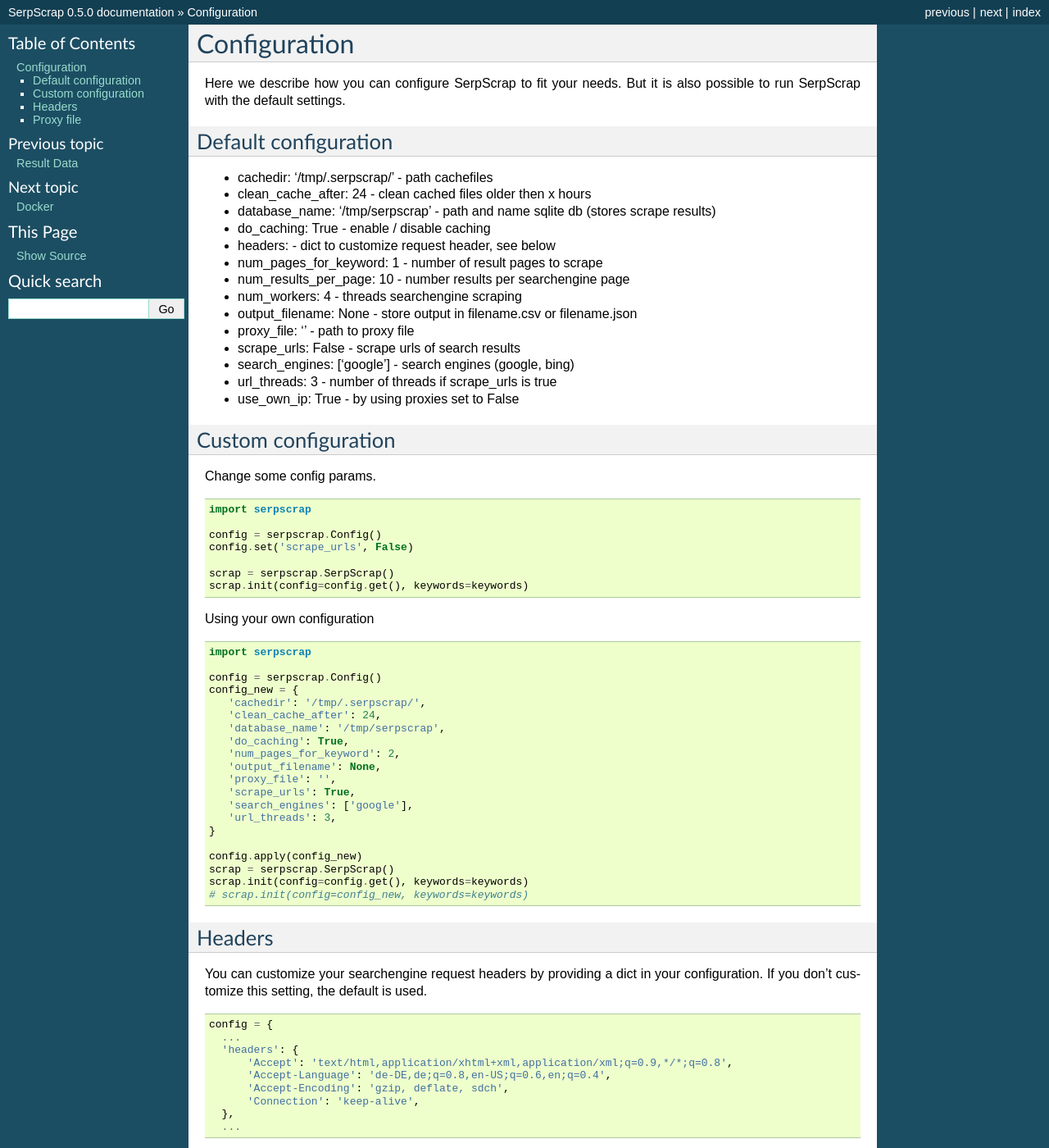
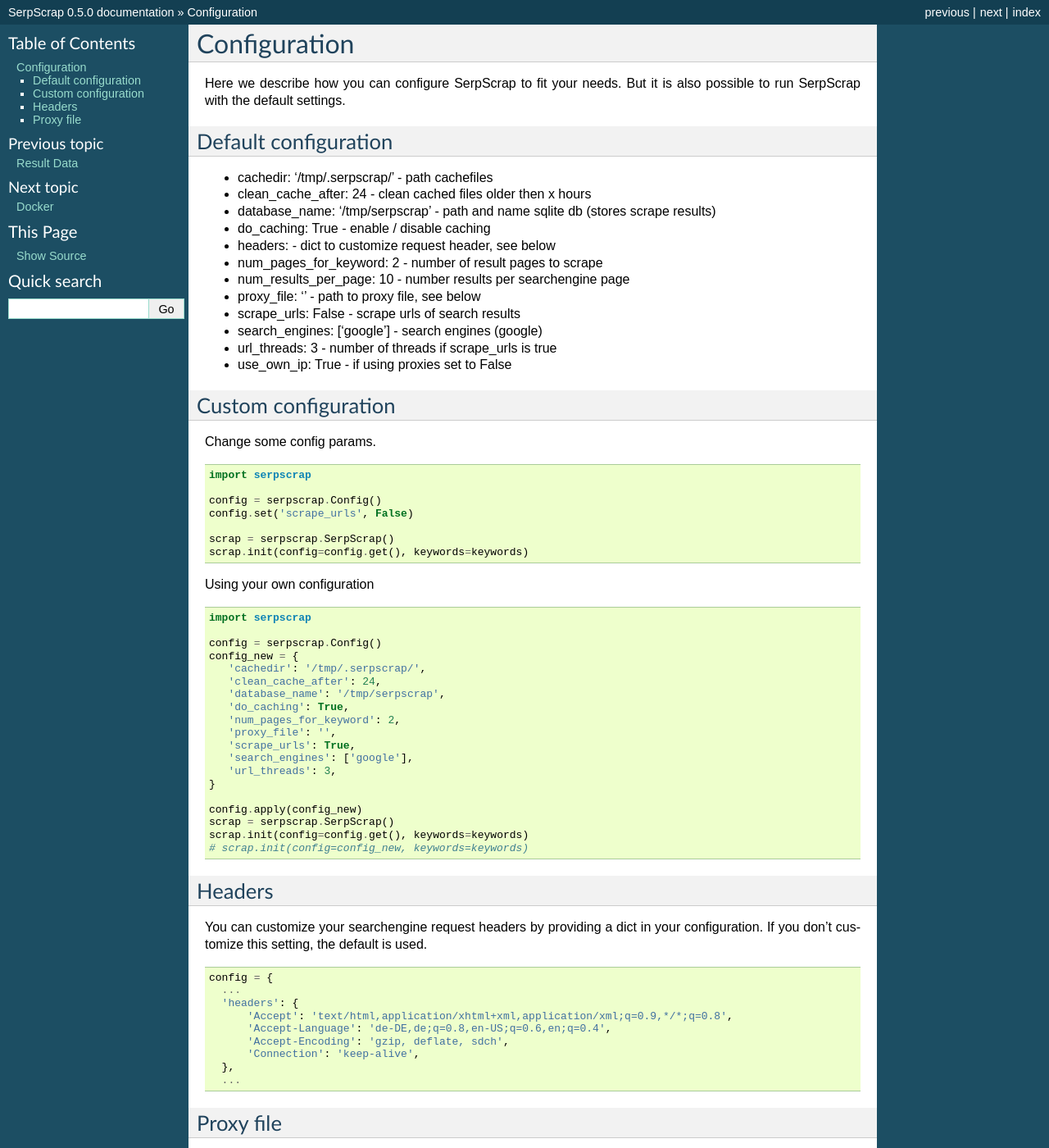
Before and after one commit to ecoron/SerpScrap, a Sphinx documentation site: the page built from docs/configuration.rst, in a window 1280 px wide and 1400 px high. Shown: the whole window at 82% size. Built offline with Sphinx 7.4.7, drawn with Linux system fonts in a browser that asks for light colours.

Commit message:
Close #7

```diff
--- a/docs/configuration.rst
+++ b/docs/configuration.rst
@@ -13,15 +13,13 @@
 * database_name: '/tmp/serpscrap' - path and name sqlite db (stores scrape results)
 * do_caching: True                - enable / disable caching
 * headers:                        - dict to customize request header, see below
-* num_pages_for_keyword: 1        - number of result pages to scrape
+* num_pages_for_keyword: 2        - number of result pages to scrape
 * num_results_per_page: 10        - number results per searchengine page
-* num_workers: 4                  - threads searchengine scraping
-* output_filename: None           - store output in filename.csv or filename.json
-* proxy_file: ''                  - path to proxy file
+* proxy_file: ''                  - path to proxy file, see below
 * scrape_urls: False              - scrape urls of search results
-* search_engines: ['google']      - search engines (google, bing)
+* search_engines: ['google']      - search engines (google)
 * url_threads: 3                  - number of threads if scrape_urls is true
-* use_own_ip: True                - by using proxies set to False
+* use_own_ip: True                - if using proxies set to False
 
 
 Custom configuration
@@ -52,7 +50,6 @@
       'database_name': '/tmp/serpscrap',
       'do_caching': True,
       'num_pages_for_keyword': 2,
-      'output_filename': None,
       'proxy_file': '',
       'scrape_urls': True,
       'search_engines': ['google'],
```
Also changed, not shown: docs/examples.rst (+40 -14 lines).
